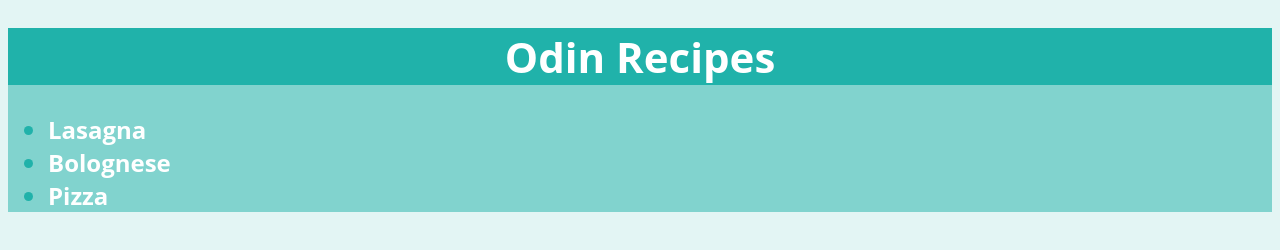
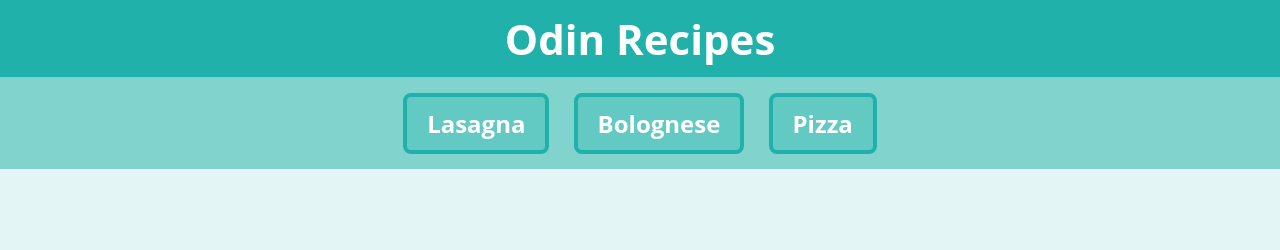
Before and after one commit to kmgrey/odin-recipes, a plain HTML site: page index.html in a window 1280 px wide. Drawn offline with Linux system fonts and the light colour scheme.

Commit message:
Modify styles.css with display styling

```diff
--- a/styles.css
+++ b/styles.css
@@ -4,6 +4,7 @@
 
 body {
     background-color: #20b2aa20;
+    margin: 0;
 }
 
 div {
@@ -14,6 +15,8 @@ div {
     background-color: #20b2aa;
     color: white;
     font-size: 42px;
+    margin: 0 auto;
+    padding: 10px 0;
  }
 
 .center-bold {
@@ -22,13 +25,27 @@ div {
 }
 
 #contents-div {
+    width: 100%;
+    margin: 0 auto;
     background-color: #20b2aa80;
 }
 
+#contents-list {
+    padding: 0px 0 15px 0;
+    margin-top: 0 auto;
+    text-align: center;
+}
+
  #contents-list li {
+    display: inline-flex;
     font-size: 24px;
     font-weight: bold;
-    color:#20b2aa;
+    list-style: none;
+    margin: 0 10px;
+    border: 4px #20b2aa solid;
+    border-radius: 8px;
+    padding: 10px 20px;
+    background-color: #20b2aa50;
  }
 
 .contents-link {
```
